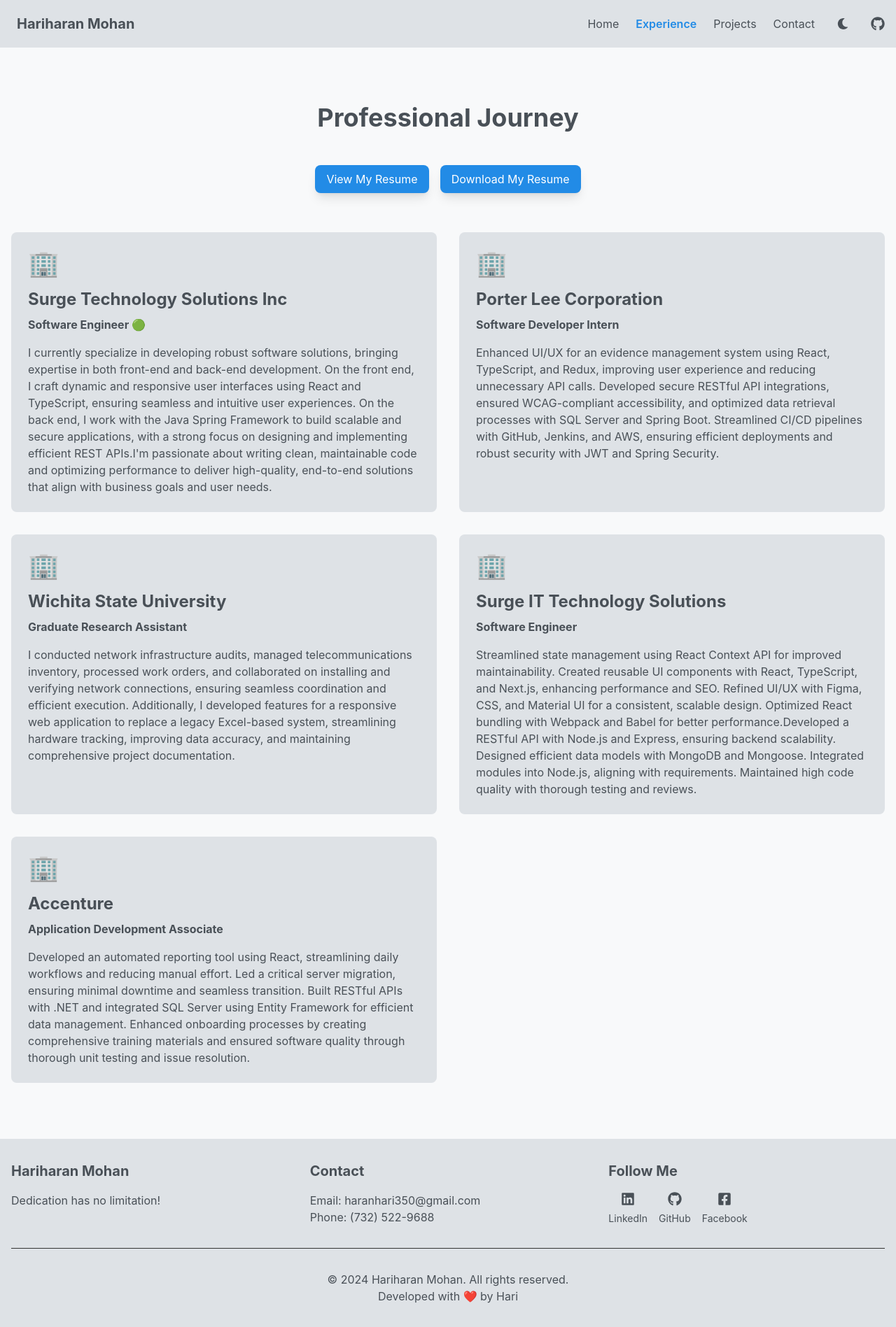
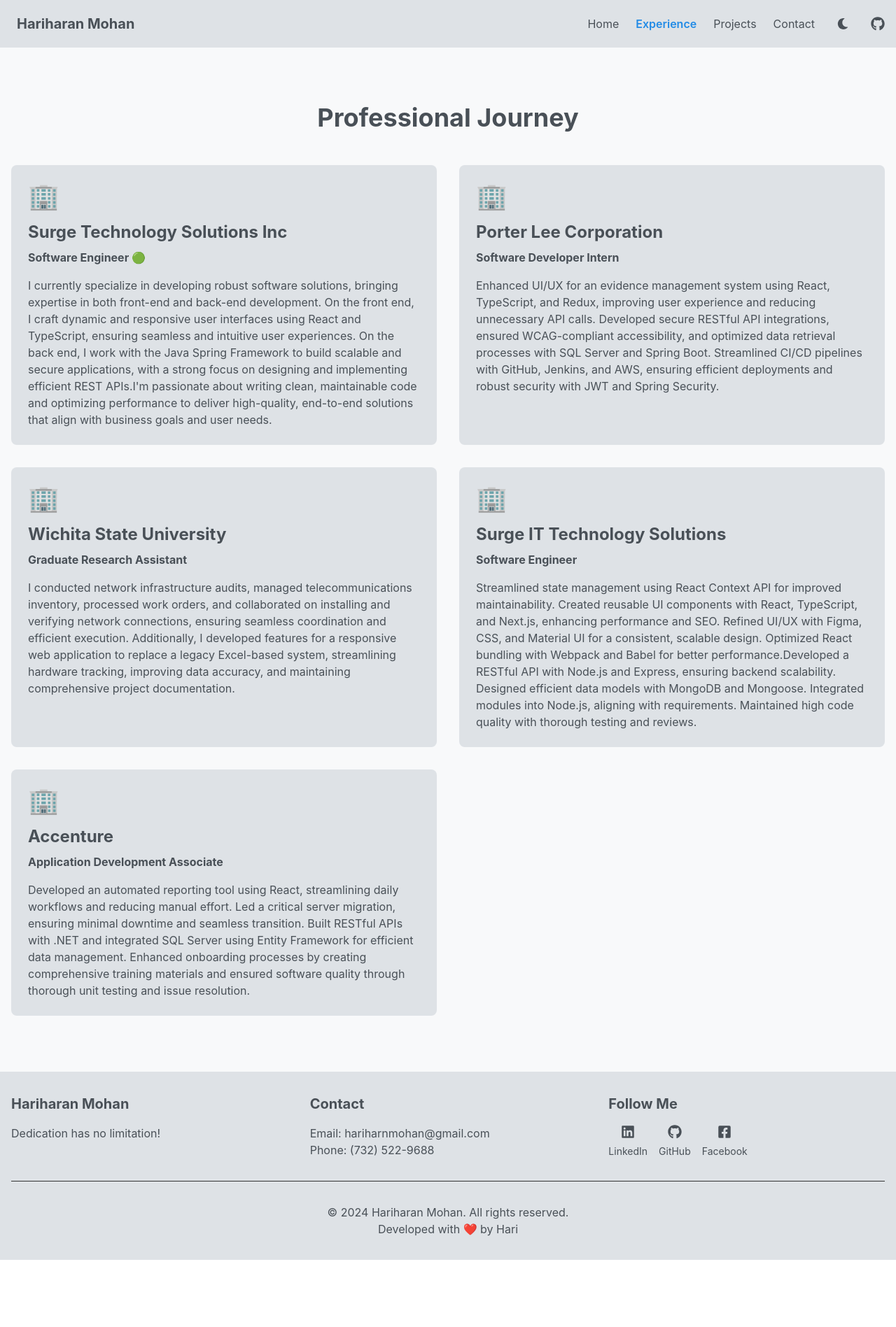
Before and after one commit to iamharie/Portfolio-V2, a React (Vite) app: page /experience in a window 1280 px wide. Shown: the whole page at 70% size. After the commit the page ends 1801 px from the top, so only its background shows below. Built offline with nearby package versions, Linux system fonts and the light colour scheme.

Commit message:
update: info

```diff
--- a/src/components/Footer.tsx
+++ b/src/components/Footer.tsx
@@ -12,7 +12,7 @@
           </div>
           <div>
             <h3 className="text-xl font-bold mb-4">Contact</h3>
-            <p>Email: haranhari350@gmail.com</p>
+            <p>Email: hariharnmohan@gmail.com</p>
             <p>Phone: (732) 522-9688</p>
           </div>
           <div>
--- a/src/pages/ContactPage.tsx
+++ b/src/pages/ContactPage.tsx
@@ -27,7 +27,7 @@
                 <p>
                   <strong>Email:</strong>
                   <br />
-                  haranhari350@gmail.com
+                  hariharnmohan@gmail.com
                 </p>
                 <p>
                   <strong>Phone:</strong>
--- a/src/pages/Experience.tsx
+++ b/src/pages/Experience.tsx
@@ -1,7 +1,7 @@
 import { motion } from "framer-motion";
 import TypewriterMotion from "../components/animation/TypewriterMotion";
 import { jobDetails } from "../components/models/workExperience.ts";
-import resume from "../assets/resume/myResume.pdf";
+// import resume from "../assets/resume/myResume.pdf";
 interface JobDetails {
   title: string;
   role: string;
@@ -22,7 +22,7 @@
           <h1 className="text-4xl font-bold mb-12 text-center">
             <TypewriterMotion text="Professional Journey" speed={0.1} />
           </h1>
-          <div className="text-center mb-12">
+          {/* <div className="text-center mb-12">
             <a
               href={resume}
               target="_blank"
@@ -38,7 +38,7 @@
             >
               Download My Resume
             </a>
-          </div>
+          </div> */}
           <div className="grid grid-cols-1 md:grid-cols-2 gap-8">
             {jobDetails.map((job: JobDetails, index) => (
               <motion.div
```
